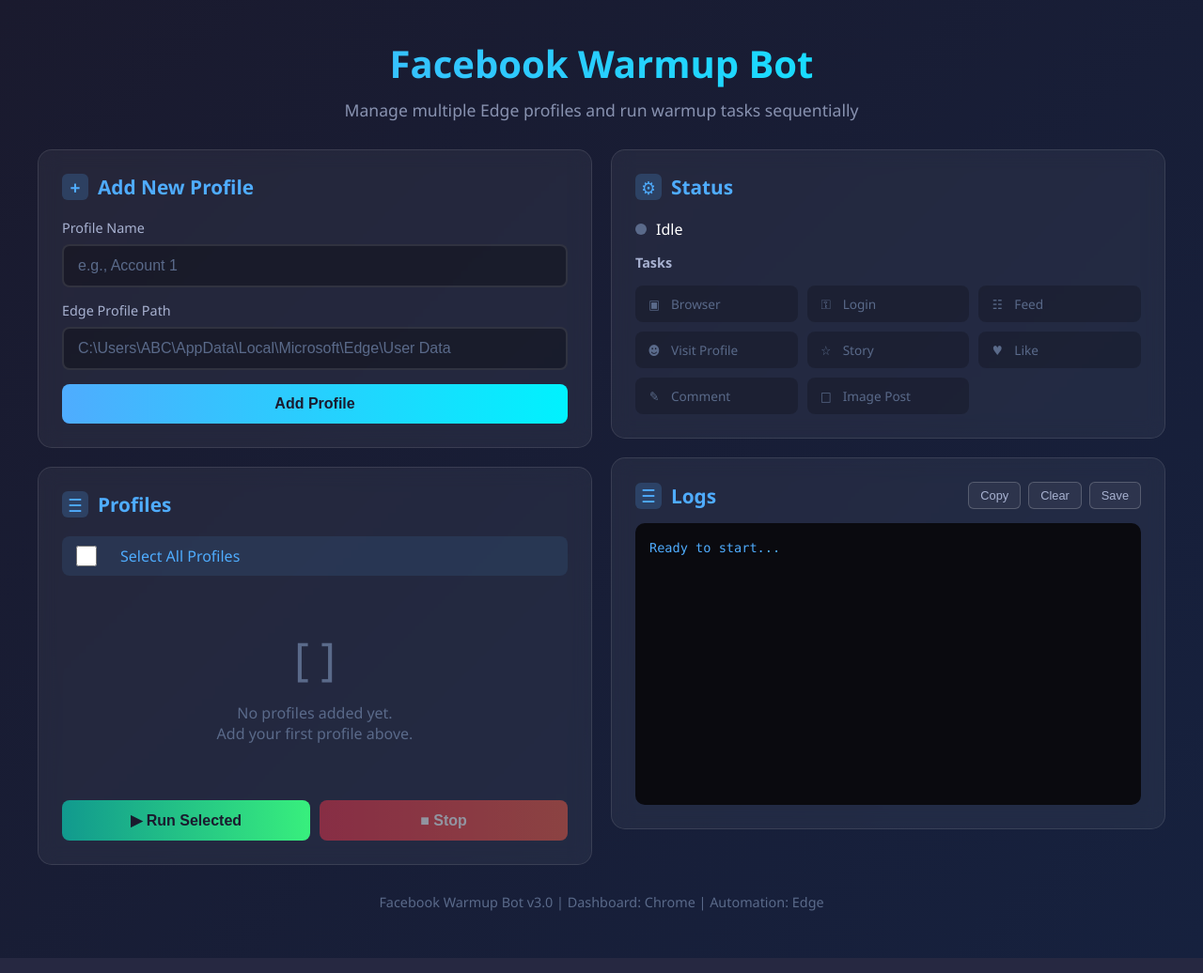
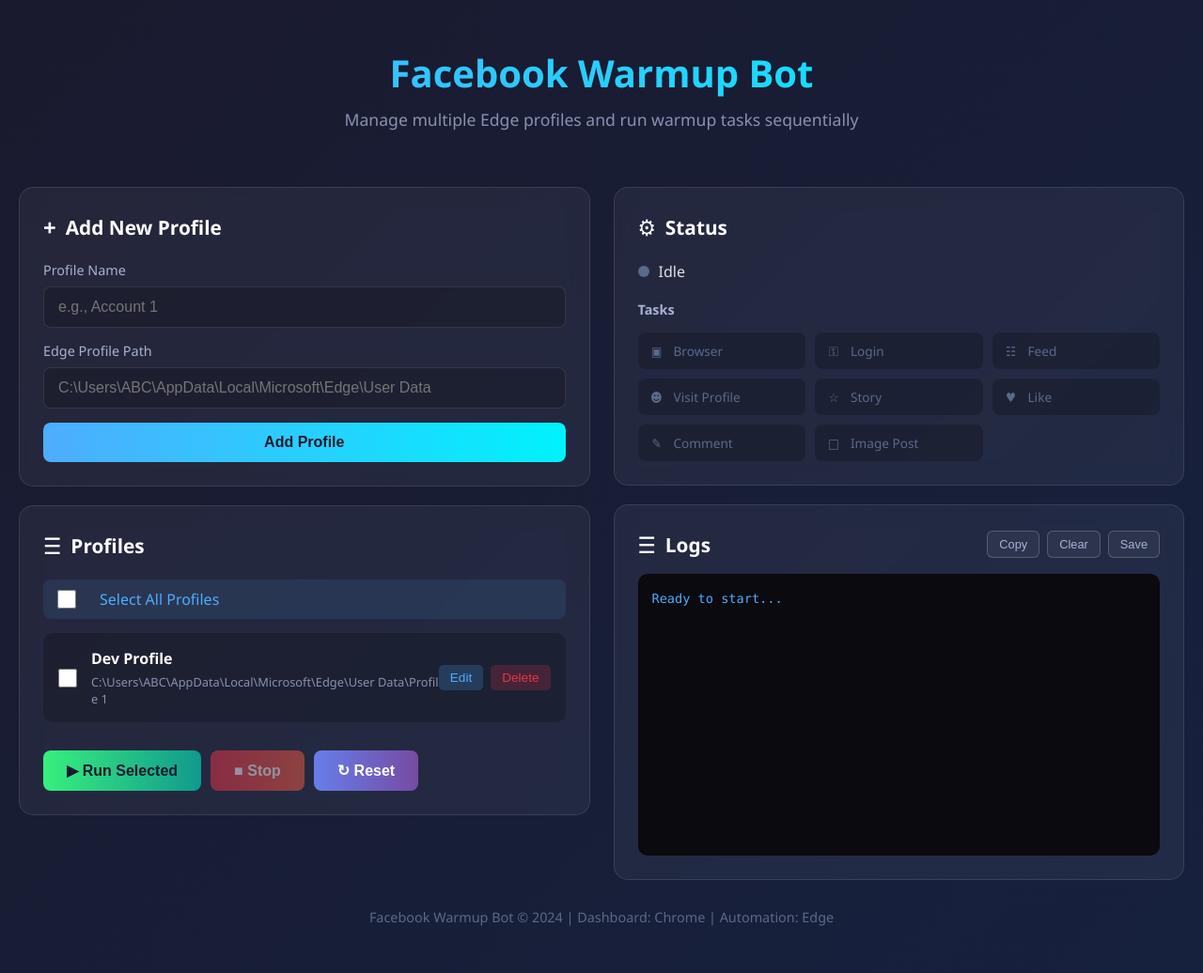
Before and after one commit to zahidanwarusa/fb_warmup_bot, a Flask app: page / in a window 1280 px wide. Shown: the whole page at 94% size. Run offline with Flask 3, Linux system fonts and the light colour scheme; data that the repository does not hold is empty.

Commit message:
Working better for single account

```diff
--- a/app.py
+++ b/app.py
@@ -383,6 +383,13 @@ def run_bot():
     if not selected_profiles:
         return jsonify({"error": "No profiles selected"}), 400
 
+    # FIX: Reset completed/failed status before starting new run
+    # This allows profiles to be selected again after a previous run
+    bot_status["completed"] = []
+    bot_status["failed"] = []
+    bot_status["logs"] = []
+    bot_status["task_results"] = {}
+
     # Run in background thread
     thread = threading.Thread(target=run_bot_sequential, args=(selected_profiles,))
     thread.daemon = True
@@ -422,6 +429,14 @@ def reset_status():
     }
     return jsonify({"success": True})
 
+# FIX: New endpoint to clear logs from server
+@app.route('/api/clear-logs', methods=['POST'])
+def clear_logs():
+    """Clear the logs array on server side"""
+    global bot_status
+    bot_status["logs"] = []
+    return jsonify({"success": True})
+
 if __name__ == '__main__':
     # Create templates folder if not exists
     os.makedirs('templates', exist_ok=True)
--- a/templates/index.html
+++ b/templates/index.html
@@ -15,23 +15,24 @@
             font-family: 'Segoe UI', Tahoma, Geneva, Verdana, sans-serif;
             background: linear-gradient(135deg, #1a1a2e 0%, #16213e 100%);
             min-height: 100vh;
-            color: #fff;
-            padding: 20px;
+            color: #e0e0e0;
         }
 
         .container {
-            max-width: 1200px;
+            max-width: 1400px;
             margin: 0 auto;
+            padding: 20px;
         }
 
         header {
             text-align: center;
-            padding: 20px 0 30px;
+            padding: 30px 0;
+            margin-bottom: 30px;
         }
 
         header h1 {
             font-size: 2.5rem;
-            background: linear-gradient(90deg, #4facfe, #00f2fe);
+            background: linear-gradient(90deg, #4facfe 0%, #00f2fe 100%);
             -webkit-background-clip: text;
             -webkit-text-fill-color: transparent;
             background-clip: text;
@@ -46,10 +47,10 @@
         .main-grid {
             display: grid;
             grid-template-columns: 1fr 1fr;
-            gap: 20px;
+            gap: 25px;
         }
 
-        @media (max-width: 900px) {
+        @media (max-width: 1000px) {
             .main-grid {
                 grid-template-columns: 1fr;
             }
@@ -57,33 +58,26 @@
 
         .card {
             background: rgba(255, 255, 255, 0.05);
+            backdrop-filter: blur(10px);
             border-radius: 15px;
             padding: 25px;
             border: 1px solid rgba(255, 255, 255, 0.1);
-            backdrop-filter: blur(10px);
         }
 
         .card h2 {
             font-size: 1.3rem;
             margin-bottom: 20px;
-            color: #4facfe;
+            color: #fff;
             display: flex;
             align-items: center;
             gap: 10px;
         }
 
         .card h2 .icon {
-            font-size: 1.2rem;
-            width: 28px;
-            height: 28px;
-            display: flex;
-            align-items: center;
-            justify-content: center;
-            background: rgba(79, 172, 254, 0.2);
-            border-radius: 6px;
+            font-size: 1.5rem;
         }
 
-        /* Add Profile Form */
+        /* Form Styles */
         .form-group {
             margin-bottom: 15px;
         }
@@ -98,23 +92,21 @@
         .form-group input {
             width: 100%;
             padding: 12px 15px;
-            border: 2px solid rgba(255, 255, 255, 0.1);
+            border: 1px solid rgba(255, 255, 255, 0.1);
             border-radius: 8px;
-            background: rgba(0, 0, 0, 0.3);
+            background: rgba(0, 0, 0, 0.2);
             color: #fff;
             font-size: 1rem;
-            transition: border-color 0.3s;
+            transition: all 0.3s;
         }
 
         .form-group input:focus {
             outline: none;
             border-color: #4facfe;
+            box-shadow: 0 0 0 3px rgba(79, 172, 254, 0.2);
         }
 
-        .form-group input::placeholder {
-            color: #5a6a8a;
-        }
-
+        /* Button Styles */
         .btn {
             padding: 12px 25px;
             border: none;
@@ -122,12 +114,15 @@
             font-size: 1rem;
             cursor: pointer;
             transition: all 0.3s;
-            font-weight: 600;
+            display: inline-flex;
+            align-items: center;
+            gap: 8px;
         }
 
         .btn-primary {
-            background: linear-gradient(90deg, #4facfe, #00f2fe);
+            background: linear-gradient(90deg, #4facfe 0%, #00f2fe 100%);
             color: #1a1a2e;
+            font-weight: 600;
         }
 
         .btn-primary:hover {
@@ -136,33 +131,47 @@
         }
 
         .btn-success {
-            background: linear-gradient(90deg, #11998e, #38ef7d);
+            background: linear-gradient(90deg, #38ef7d 0%, #11998e 100%);
             color: #1a1a2e;
+            font-weight: 600;
         }
 
-        .btn-success:hover {
+        .btn-success:hover:not(:disabled) {
             transform: translateY(-2px);
             box-shadow: 0 5px 20px rgba(56, 239, 125, 0.4);
         }
 
         .btn-danger {
-            background: linear-gradient(90deg, #eb3349, #f45c43);
+            background: linear-gradient(90deg, #eb3349 0%, #f45c43 100%);
             color: #fff;
+            font-weight: 600;
         }
 
-        .btn-danger:hover {
+        .btn-danger:hover:not(:disabled) {
             transform: translateY(-2px);
             box-shadow: 0 5px 20px rgba(235, 51, 73, 0.4);
+        }
+
+        .btn-secondary {
+            background: linear-gradient(90deg, #667eea 0%, #764ba2 100%);
+            color: #fff;
+            font-weight: 600;
+        }
+
+        .btn-secondary:hover:not(:disabled) {
+            transform: translateY(-2px);
+            box-shadow: 0 5px 20px rgba(102, 126, 234, 0.4);
         }
 
         .btn:disabled {
             opacity: 0.5;
             cursor: not-allowed;
-            transform: none !important;
+            transform: none;
         }
 
         .btn-full {
             width: 100%;
+            justify-content: center;
         }
 
         /* Profile List */
@@ -179,35 +188,31 @@
             border-radius: 10px;
             margin-bottom: 10px;
             transition: all 0.3s;
+            border: 1px solid transparent;
         }
 
         .profile-item:hover {
-            background: rgba(0, 0, 0, 0.3);
+            border-color: rgba(79, 172, 254, 0.3);
         }
 
         .profile-item.running {
-            border: 2px solid #38ef7d;
-            animation: pulse 2s infinite;
+            border-color: #4facfe;
+            background: rgba(79, 172, 254, 0.1);
         }
 
         .profile-item.completed {
-            border: 2px solid #38ef7d;
-            opacity: 0.7;
+            border-color: #38ef7d;
+            background: rgba(56, 239, 125, 0.1);
         }
 
         .profile-item.failed {
-            border: 2px solid #eb3349;
-            opacity: 0.7;
-        }
-
-        @keyframes pulse {
-            0%, 100% { box-shadow: 0 0 0 0 rgba(56, 239, 125, 0.4); }
-            50% { box-shadow: 0 0 0 10px rgba(56, 239, 125, 0); }
+            border-color: #eb3349;
+            background: rgba(235, 51, 73, 0.1);
         }
 
         .profile-checkbox {
-            width: 22px;
-            height: 22px;
+            width: 20px;
+            height: 20px;
             margin-right: 15px;
             cursor: pointer;
             accent-color: #4facfe;
@@ -219,7 +224,7 @@
 
         .profile-name {
             font-weight: 600;
-            font-size: 1.1rem;
+            color: #fff;
             margin-bottom: 5px;
         }
 
@@ -229,31 +234,45 @@
             word-break: break-all;
         }
 
-        .profile-delete {
-            background: none;
-            border: none;
-            color: #eb3349;
-            cursor: pointer;
-            font-size: 1.2rem;
-            padding: 5px 10px;
-            opacity: 0.7;
-            transition: opacity 0.3s;
+        .profile-actions {
+            display: flex;
+            gap: 8px;
         }
 
-        .profile-delete:hover {
-            opacity: 1;
+        .profile-actions button {
+            padding: 6px 12px;
+            border: none;
+            border-radius: 5px;
+            cursor: pointer;
+            font-size: 0.85rem;
+            transition: all 0.3s;
+        }
+
+        .btn-edit {
+            background: rgba(79, 172, 254, 0.2);
+            color: #4facfe;
+        }
+
+        .btn-delete {
+            background: rgba(235, 51, 73, 0.2);
+            color: #eb3349;
+        }
+
+        .btn-edit:hover, .btn-delete:hover {
+            transform: scale(1.05);
         }
 
         .profile-status {
-            font-size: 0.8rem;
-            padding: 3px 10px;
+            padding: 4px 10px;
             border-radius: 20px;
+            font-size: 0.75rem;
+            font-weight: 600;
             margin-left: 10px;
         }
 
         .status-running {
-            background: rgba(56, 239, 125, 0.2);
-            color: #38ef7d;
+            background: rgba(79, 172, 254, 0.2);
+            color: #4facfe;
         }
 
         .status-completed {
@@ -266,27 +285,20 @@
             color: #eb3349;
         }
 
-        /* Control Buttons */
+        /* Controls */
         .controls {
             display: flex;
             gap: 10px;
             margin-top: 20px;
+            flex-wrap: wrap;
         }
 
-        .controls .btn {
-            flex: 1;
-        }
-
-        /* Status Panel */
-        .status-panel {
-            margin-top: 20px;
-        }
-
+        /* Status Indicator */
         .status-header {
             display: flex;
             justify-content: space-between;
             align-items: center;
-            margin-bottom: 15px;
+            margin-bottom: 20px;
         }
 
         .status-indicator {
@@ -302,16 +314,20 @@
             background: #5a6a8a;
         }
 
+        .status-dot.idle { background: #5a6a8a; }
         .status-dot.running {
-            background: #38ef7d;
-            animation: blink 1s infinite;
+            background: #4facfe;
+            animation: pulse 1.5s infinite;
+        }
+        .status-dot.completed { background: #38ef7d; }
+        .status-dot.error { background: #eb3349; }
+
+        @keyframes pulse {
+            0%, 100% { opacity: 1; transform: scale(1); }
+            50% { opacity: 0.5; transform: scale(1.2); }
         }
 
-        @keyframes blink {
-            0%, 100% { opacity: 1; }
-            50% { opacity: 0.5; }
-        }
-
+        /* Current Task */
         .current-task {
             background: rgba(79, 172, 254, 0.1);
             border-left: 3px solid #4facfe;
@@ -542,6 +558,9 @@
                         <button class="btn btn-danger" id="stopBtn" onclick="stopBot()" disabled>
                             &#9632; Stop
                         </button>
+                        <button class="btn btn-secondary" id="resetBtn" onclick="resetStatus()">
+                            &#8635; Reset
+                        </button>
                     </div>
                 </div>
             </div>
@@ -606,58 +625,24 @@
         </div>
 
         <footer>
-            <p>Facebook Warmup Bot v3.0 | Dashboard: Chrome | Automation: Edge</p>
+            <p>Facebook Warmup Bot &copy; 2024 | Dashboard: Chrome | Automation: Edge</p>
         </footer>
     </div>
 
     <script>
-        const API_URL = 'http://localhost:5000/api';
+        const API_URL = '';
         let statusInterval = null;
 
-        // Load profiles on page load
+        // Initialize
         document.addEventListener('DOMContentLoaded', () => {
             loadProfiles();
             startStatusPolling();
         });
 
-        // Add Profile Form
-        document.getElementById('addProfileForm').addEventListener('submit', async (e) => {
-            e.preventDefault();
-
-            const name = document.getElementById('profileName').value.trim();
-            const path = document.getElementById('profilePath').value.trim();
-
-            if (!name || !path) {
-                alert('Please fill in all fields');
-                return;
-            }
-
-            try {
-                const response = await fetch(`${API_URL}/profiles`, {
-                    method: 'POST',
-                    headers: { 'Content-Type': 'application/json' },
-                    body: JSON.stringify({ name, path })
-                });
-
-                if (response.ok) {
-                    document.getElementById('profileName').value = '';
-                    document.getElementById('profilePath').value = '';
-                    loadProfiles();
-                    addLog(`Profile "${name}" added successfully`, 'success');
-                } else {
-                    const data = await response.json();
-                    alert(data.error || 'Failed to add profile');
-                }
-            } catch (error) {
-                console.error('Error:', error);
-                alert('Failed to connect to server');
-            }
-        });
-
-        // Load Profiles
+        // Load profiles from server
         async function loadProfiles() {
             try {
-                const response = await fetch(`${API_URL}/profiles`);
+                const response = await fetch(`${API_URL}/api/profiles`);
                 const profiles = await response.json();
                 renderProfiles(profiles);
             } catch (error) {
@@ -665,7 +650,7 @@
             }
         }
 
-        // Render Profiles
+        // Render profiles list
         function renderProfiles(profiles) {
             const container = document.getElementById('profileList');
 
@@ -680,34 +665,94 @@
             }
 
             container.innerHTML = profiles.map(profile => `
-                <div class="profile-item" id="profile-${profile.id}" data-name="${profile.name}">
+                <div class="profile-item" data-id="${profile.id}" data-name="${profile.name}">
                     <input type="checkbox" class="profile-checkbox" value="${profile.name}">
                     <div class="profile-info">
                         <div class="profile-name">${profile.name}</div>
                         <div class="profile-path">${profile.path}</div>
                     </div>
-                    <button class="profile-delete" onclick="deleteProfile(${profile.id}, '${profile.name}')" title="Delete">X</button>
+                    <div class="profile-actions">
+                        <button class="btn-edit" onclick="editProfile(${profile.id})">Edit</button>
+                        <button class="btn-delete" onclick="deleteProfile(${profile.id})">Delete</button>
+                    </div>
                 </div>
             `).join('');
-
-            // Update select all checkbox
-            updateSelectAll();
         }
 
-        // Delete Profile
-        async function deleteProfile(id, name) {
-            if (!confirm(`Delete profile "${name}"?`)) return;
+        // Add profile form handler
+        document.getElementById('addProfileForm').addEventListener('submit', async (e) => {
+            e.preventDefault();
+
+            const name = document.getElementById('profileName').value.trim();
+            const path = document.getElementById('profilePath').value.trim();
+
+            if (!name || !path) {
+                alert('Please fill in all fields');
+                return;
+            }
 
             try {
-                await fetch(`${API_URL}/profiles/${id}`, { method: 'DELETE' });
+                const response = await fetch(`${API_URL}/api/profiles`, {
+                    method: 'POST',
+                    headers: { 'Content-Type': 'application/json' },
+                    body: JSON.stringify({ name, path })
+                });
+
+                const data = await response.json();
+
+                if (response.ok) {
+                    document.getElementById('profileName').value = '';
+                    document.getElementById('profilePath').value = '';
+                    loadProfiles();
+                    addLog(`Profile added: ${name}`, 'success');
+                } else {
+                    alert(data.error || 'Failed to add profile');
+                }
+            } catch (error) {
+                console.error('Error adding profile:', error);
+                alert('Failed to connect to server');
+            }
+        });
+
+        // Delete profile
+        async function deleteProfile(id) {
+            if (!confirm('Are you sure you want to delete this profile?')) return;
+
+            try {
+                await fetch(`${API_URL}/api/profiles/${id}`, { method: 'DELETE' });
                 loadProfiles();
-                addLog(`Profile "${name}" deleted`, 'info');
+                addLog('Profile deleted', 'info');
             } catch (error) {
-                console.error('Error:', error);
+                console.error('Error deleting profile:', error);
             }
         }
 
-        // Select All Checkbox
+        // Edit profile
+        async function editProfile(id) {
+            const item = document.querySelector(`[data-id="${id}"]`);
+            const currentName = item.querySelector('.profile-name').textContent;
+            const currentPath = item.querySelector('.profile-path').textContent;
+
+            const newName = prompt('Enter new profile name:', currentName);
+            if (newName === null) return;
+
+            const newPath = prompt('Enter new profile path:', currentPath);
+            if (newPath === null) return;
+
+            try {
+                await fetch(`${API_URL}/api/profiles/${id}`, {
+                    method: 'PUT',
+                    headers: { 'Content-Type': 'application/json' },
+                    body: JSON.stringify({ name: newName, path: newPath })
+                });
+                loadProfiles();
+                addLog('Profile updated', 'info');
+            } catch (error) {
+                console.error('Error updating profile:', error);
+            }
+        }
+
+        // Select All checkbox handler
         document.getElementById('selectAll').addEventListener('change', (e) => {
             const checkboxes = document.querySelectorAll('.profile-item .profile-checkbox');
             checkboxes.forEach(cb => cb.checked = e.target.checked);
@@ -743,7 +788,7 @@
             }
 
             try {
-                const response = await fetch(`${API_URL}/run`, {
+                const response = await fetch(`${API_URL}/api/run`, {
                     method: 'POST',
                     headers: { 'Content-Type': 'application/json' },
                     body: JSON.stringify({ profiles: selectedProfiles })
@@ -767,51 +812,85 @@
         // Stop Bot
         async function stopBot() {
             try {
-                await fetch(`${API_URL}/stop`, { method: 'POST' });
+                await fetch(`${API_URL}/api/stop`, { method: 'POST' });
                 addLog('Stop requested...', 'info');
             } catch (error) {
                 console.error('Error:', error);
             }
         }
 
-        // Status Polling
+        // FIX: Reset Status - allows profiles to be selected again
+        async function resetStatus() {
+            try {
+                const response = await fetch(`${API_URL}/api/reset`, { method: 'POST' });
+                const data = await response.json();
+
+                if (response.ok) {
+                    loadProfiles(); // Reload to clear badges
+                    document.getElementById('runBtn').disabled = false;
+                    document.getElementById('stopBtn').disabled = true;
+
+                    // Clear local log display
+                    const logConsole = document.getElementById('logConsole');
+                    logConsole.innerHTML = '<div class="log-entry info">Status reset. Ready to start...</div>';
+
+                    addLog('Status reset', 'info');
+                } else {
+                    alert(data.error || 'Failed to reset');
+                }
+            } catch (error) {
+                console.error('Error:', error);
+            }
+        }
+
+        // Start polling for status updates
         function startStatusPolling() {
+            if (statusInterval) clearInterval(statusInterval);
             statusInterval = setInterval(updateStatus, 1000);
         }
 
+        // Update status from server
         async function updateStatus() {
             try {
-                const response = await fetch(`${API_URL}/status`);
+                const response = await fetch(`${API_URL}/api/status`);
                 const status = await response.json();
 
                 // Update status indicator
                 const statusDot = document.getElementById('statusDot');
                 const statusText = document.getElementById('statusText');
-                const runBtn = document.getElementById('runBtn');
-                const stopBtn = document.getElementById('stopBtn');
-                const currentTaskPanel = document.getElementById('currentTaskPanel');
+
+                statusDot.className = 'status-dot';
+                if (status.running) {
+                    statusDot.classList.add('running');
+                    statusText.textContent = `Running: ${status.current_profile || '...'}`;
+                    document.getElementById('runBtn').disabled = true;
+                    document.getElementById('stopBtn').disabled = false;
+                } else {
+                    if (status.completed.length > 0 || status.failed.length > 0) {
+                        statusDot.classList.add('completed');
+                        statusText.textContent = `Done (${status.completed.length} success, ${status.failed.length} failed)`;
+                    } else {
+                        statusDot.classList.add('idle');
+                        statusText.textContent = 'Idle';
+                    }
+                    document.getElementById('runBtn').disabled = false;
+                    document.getElementById('stopBtn').disabled = true;
+                }
+
+                // Update current task panel
+                const taskPanel = document.getElementById('currentTaskPanel');
                 const currentTask = document.getElementById('currentTask');
 
-                if (status.running) {
-                    statusDot.classList.add('running');
-                    statusText.textContent = `Running: ${status.current_profile || 'Starting...'}`;
-                    runBtn.disabled = true;
-                    stopBtn.disabled = false;
-
-                    if (status.current_task) {
-                        currentTaskPanel.style.display = 'block';
-                        currentTask.textContent = status.current_task;
-                    }
+                if (status.running && status.current_task) {
+                    taskPanel.style.display = 'block';
+                    currentTask.textContent = status.current_task;
                 } else {
-                    statusDot.classList.remove('running');
-                    statusText.textContent = 'Idle';
-                    runBtn.disabled = false;
-                    stopBtn.disabled = true;
-                    currentTaskPanel.style.display = 'none';
+                    taskPanel.style.display = 'none';
                 }
 
-                // Update profile status
-                document.querySelectorAll('.profile-item').forEach(item => {
+                // Update profile list status
+                const profileItems = document.querySelectorAll('.profile-item');
+                profileItems.forEach(item => {
                     const name = item.dataset.name;
                     item.classList.remove('running', 'completed', 'failed');
 
@@ -837,7 +916,7 @@
                     }
                 });
 
-                // Update logs
+                // Update logs - only if server has logs
                 if (status.logs && status.logs.length > 0) {
                     const logConsole = document.getElementById('logConsole');
                     logConsole.innerHTML = status.logs.map(log => {
@@ -848,7 +927,6 @@
 
                         return `<div class="log-entry ${className}">${log}</div>`;
                     }).join('');
-
                     logConsole.scrollTop = logConsole.scrollHeight;
                 }
 
@@ -886,10 +964,21 @@
             });
         }
 
-        // Clear logs
-        function clearLogs() {
-            const logConsole = document.getElementById('logConsole');
-            logConsole.innerHTML = '<div class="log-entry info">Logs cleared...</div>';
+        // FIX: Clear logs - now calls server to clear logs array
+        async function clearLogs() {
+            try {
+                // Clear logs on the server
+                await fetch(`${API_URL}/api/clear-logs`, { method: 'POST' });
+
+                // Clear local display
+                const logConsole = document.getElementById('logConsole');
+                logConsole.innerHTML = '<div class="log-entry info">Logs cleared...</div>';
+            } catch (error) {
+                console.error('Failed to clear logs:', error);
+                // Still clear local display even if server call fails
+                const logConsole = document.getElementById('logConsole');
+                logConsole.innerHTML = '<div class="log-entry info">Logs cleared...</div>';
+            }
         }
 
         // Download logs as text file
```
Also changed, not shown: warmupss/comment_success.png, warmupss/like_success.png, warmupss/story_success.png, 1 other file.
